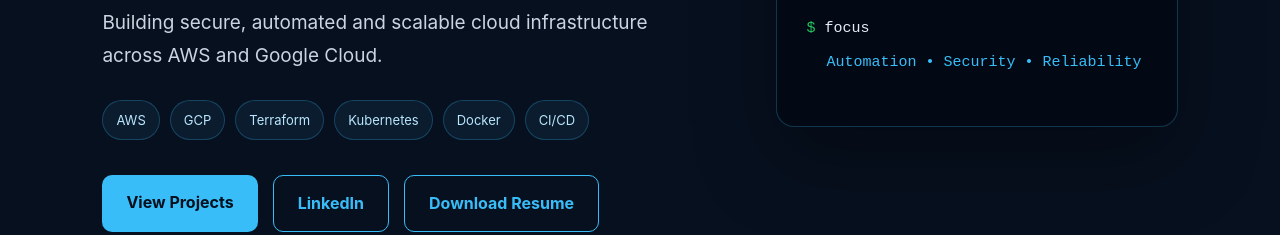
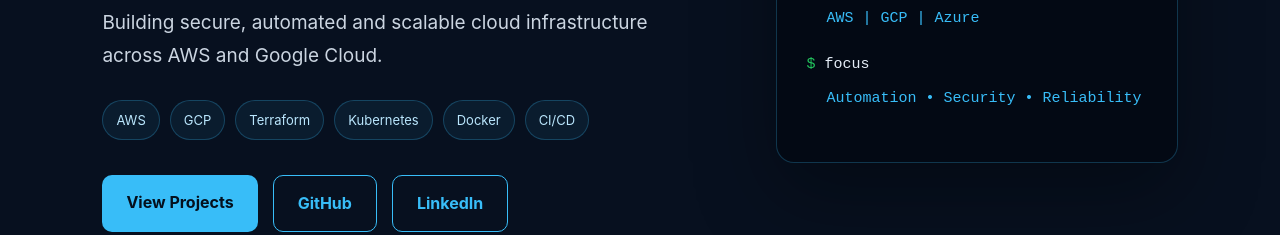
Before and after one commit to Akshay-aan/devops-portfolio, a plain HTML site: page index.html in a window 1280 px wide. Shown: the part 565-800 px from the top of the page. Drawn offline with Linux system fonts and the light colour scheme.

Commit message:
Add GitHub profile link to portfolio

```diff
--- a/index.html
+++ b/index.html
@@ -123,6 +123,13 @@
                 View Projects
             </a>
 
+
+            <a href="https://github.com/Akshay-aan"
+              target="_blank"
+              rel="noopener noreferrer"
+              class="btn btn-secondary">
+               GitHub
+            </a>
 
             <a href="https://www.linkedin.com/in/akshaynazirkar/"
                target="_blank"
```
